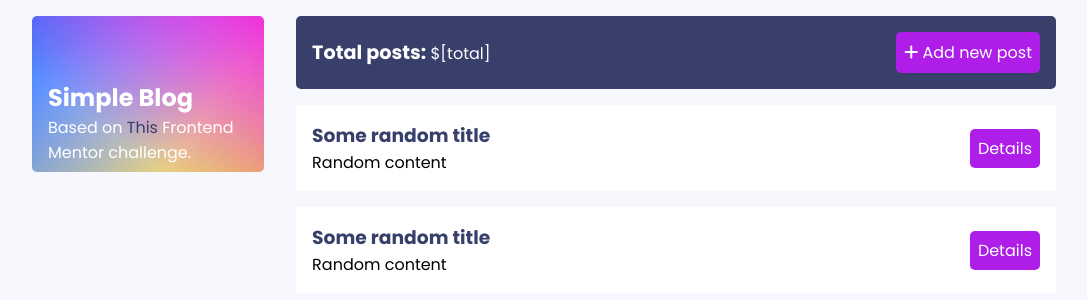
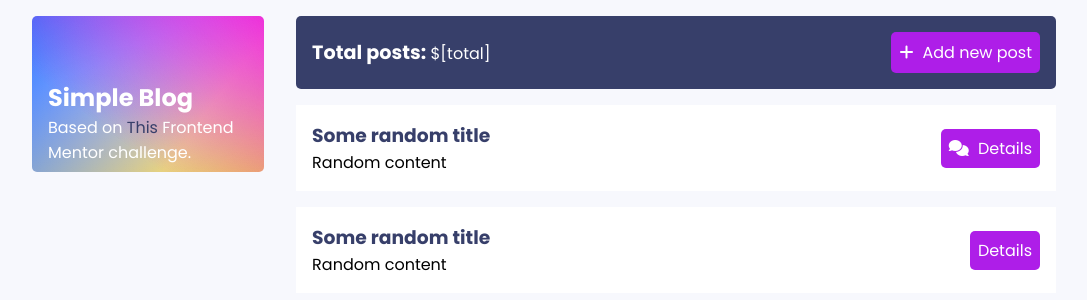
Before and after one commit to wnicolass/posts-reviews, a Python web app: template templates/home/posts.html in a window 1280 px wide. Shown: the part 48-348 px from the top of the page, without its empty margins (96-1183 px from the left). Run offline with Jinja, Linux system fonts and the light colour scheme; the template is opened without the code that fills it, so the values that code supplies are empty; some libraries are stand-ins or nearby versions.

Commit message:
feat: add comments icon

```diff
--- a/static/styles/general.css
+++ b/static/styles/general.css
@@ -41,3 +41,7 @@ body a {
 footer {
   text-align: center;
 }
+
+i {
+  margin-right: 0.3rem;
+}
--- a/templates/home/posts.html
+++ b/templates/home/posts.html
@@ -55,7 +55,10 @@
                 <p>Random content</p>
               </div>
               <div class="post-actions">
-                <a href="#" class="btn">Details</a>
+                <a href="#" class="btn">
+                  <i class="fa-solid fa-comments"></i>
+                  Details
+                </a>
               </div>
             </li>
 
```
